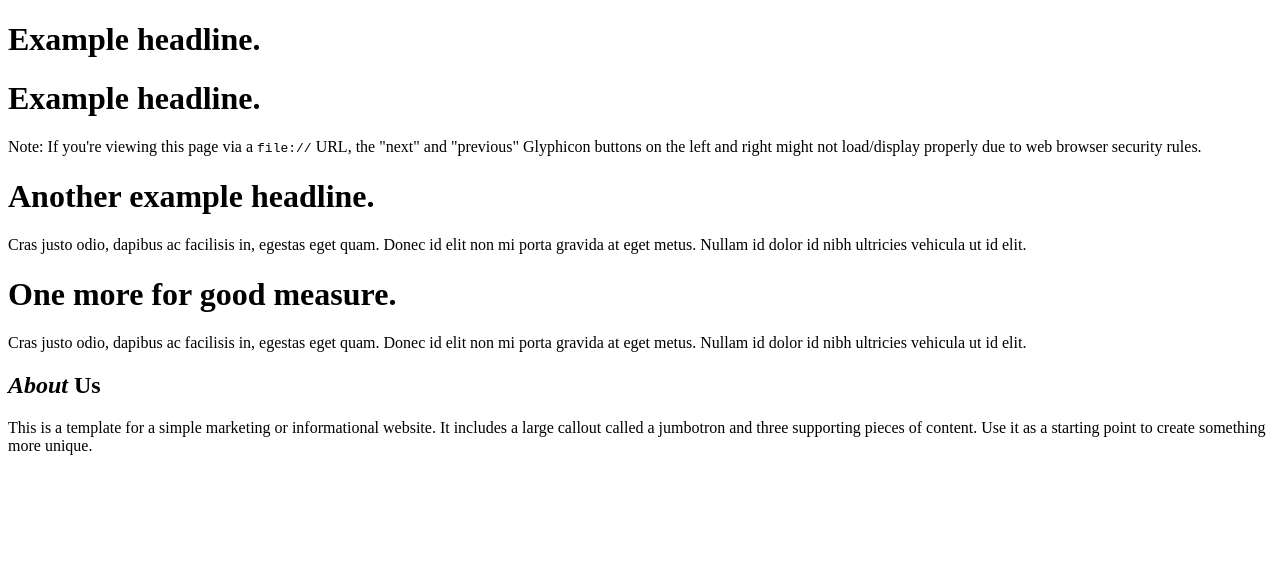
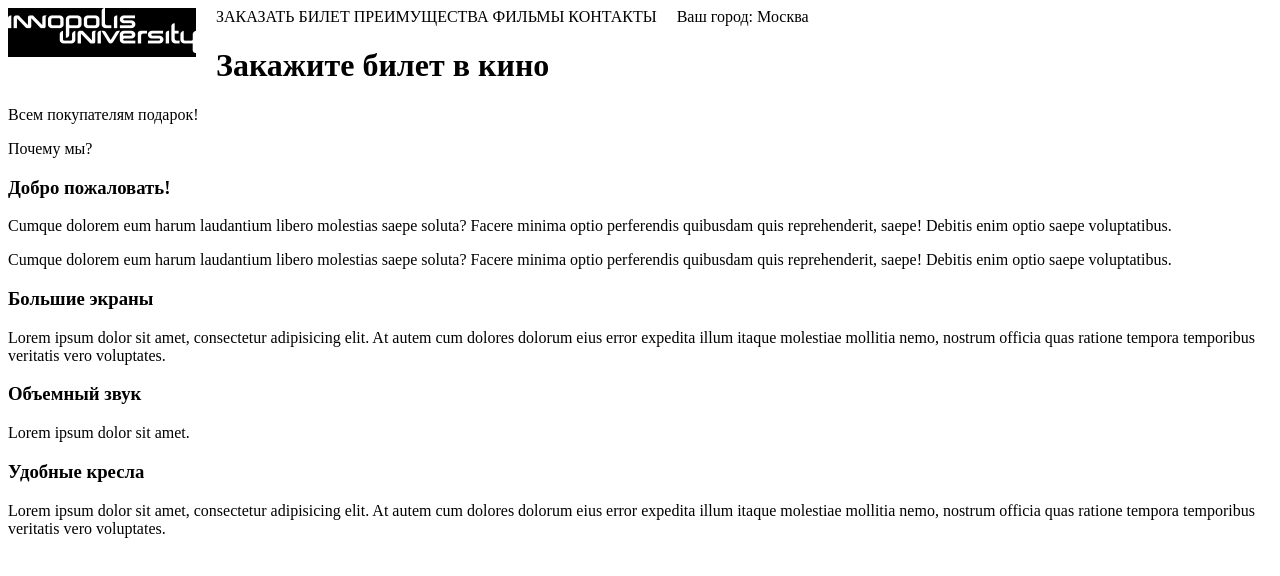
Before and after one commit to Alex-J21/cinema, a plain HTML site: page index.html in a window 1280 px wide. Drawn offline with Linux system fonts and the light colour scheme.

Commit message:
лекции

```diff
--- a/index.html
+++ b/index.html
@@ -4,32 +4,63 @@
         <meta charset="UTF-8">
         <meta name="viewport" content="width=device-width, initial-scale=1.0">
         <title>Webpack Boilerplate</title>
+
     </head>
     <body>
-  <h1>Example headline.</h1>
         <div>
             <div>
+                <div style="float: left; margin-right: 20px; background-color: black;">
+                    <img src="logo.png" alt="">
+                </div>
+                <div style="float: left; margin-right: 20px;">
+                    ЗАКАЗАТЬ БИЛЕТ ПРЕИМУЩЕСТВА ФИЛЬМЫ КОНТАКТЫ
+                </div>
                 <div>
-        <h1>Example headline.</h1>
-        <p>Note: If you're viewing this page via a <code>file://</code> URL, the "next" and "previous" Glyphicon buttons on the left and right might not load/display properly due to web browser security rules.</p>
+                    Ваш город: <span>Москва</span>
                 </div>
             </div>
             <div>
-  <h1>Another example headline.</h1>
-  <p>Cras justo odio, dapibus ac facilisis in, egestas eget quam. Donec id elit non mi porta gravida at eget metus. Nullam id dolor id nibh ultricies vehicula ut id elit.</p>
+                <h1>Закажите билет в <span>кино</span></h1>
+                <p>Всем покупателям подарок!</p>
+            </div>
+            </div>
+        </div>
+
+        <div>
+            <div>
+                Почему мы?
+            </div>
+            <div>
+                <h3>Добро пожаловать!</h3>
+                <p>
+                    Cumque dolorem eum harum laudantium libero molestias saepe soluta? Facere minima optio perferendis quibusdam quis reprehenderit, saepe! Debitis enim optio saepe voluptatibus.
+                </p>
+                <p>
+                    Cumque dolorem eum harum laudantium libero molestias saepe soluta? Facere minima optio perferendis quibusdam quis reprehenderit, saepe! Debitis enim optio saepe voluptatibus.
+                </p>
             </div>
             <div>
                 <div>
-      <h1>One more for good measure.</h1>
-      <p>Cras justo odio, dapibus ac facilisis in, egestas eget quam. Donec id elit non mi porta gravida at eget metus. Nullam id dolor id nibh ultricies vehicula ut id elit.</p>
+                    <h3>Большие экраны</h3>
+                    <p>
+                        Lorem ipsum dolor sit amet, consectetur adipisicing elit. At autem cum dolores dolorum eius error expedita illum itaque molestiae mollitia nemo, nostrum officia quas ratione tempora temporibus veritatis vero voluptates.
+                    </p>
+                </div>
+                <div>
+                    <h3>Объемный звук</h3>
+                    <p>
+                        Lorem ipsum dolor sit amet.
+                    </p>
+                </div>
+                <div>
+                    <h3>Удобные кресла</h3>
+                    <p>
+                        Lorem ipsum dolor sit amet, consectetur adipisicing elit. At autem cum dolores dolorum eius error expedita illum itaque molestiae mollitia nemo, nostrum officia quas ratione tempora temporibus veritatis vero voluptates.
+                    </p>
                 </div>
             </div>
         </div>
-  <div>
-  <div>
-      <h2><i>About</i> Us</h2>
-      <p>This is a template for a simple marketing or informational website. It includes a large callout called a jumbotron and three supporting pieces of content. Use it as a starting point to create something more unique.</p>
-  </div>
-</div>
+
+
     </body>
 </html>
```
Also changed, not shown: logo.png (added). Lines whose indentation alone changed are shown as unchanged.
